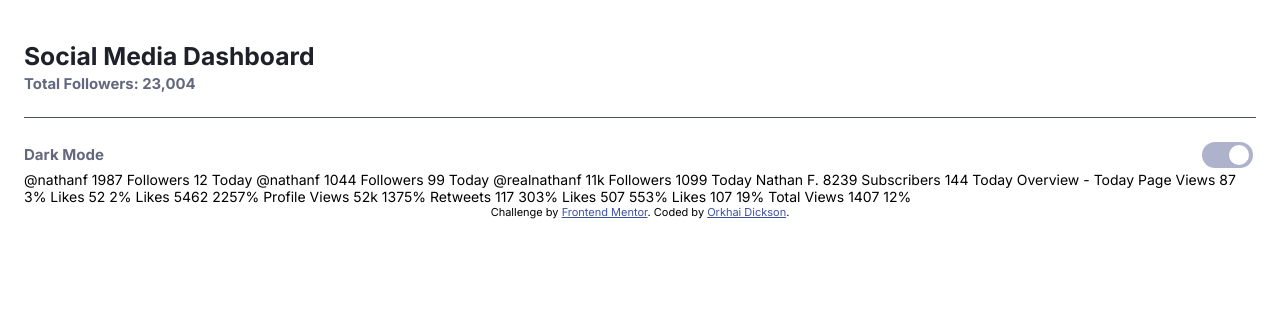
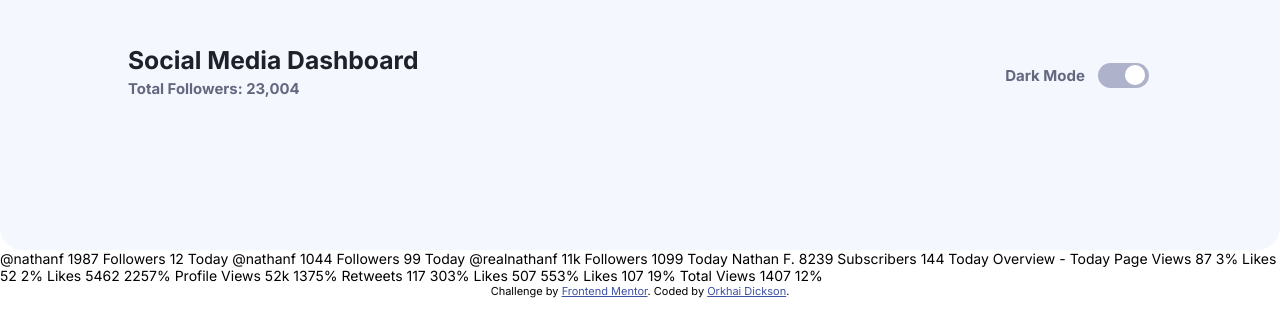
Before and after one commit to orkhai/social-media-dashboard-with-theme-switcher, a plain HTML site: page index.html in a window 1280 px wide. Drawn offline with Linux system fonts and the light colour scheme.

Commit message:
header done

```diff
--- a/script.js
+++ b/script.js
@@ -0,0 +1,8 @@
+const toggle = document.querySelector("input");
+const header = document.querySelector("header");
+const heading = document.querySelector("h1");
+
+toggle.addEventListener("input", () => {
+  header.classList.toggle("dark-mode-header");
+  heading.classList.toggle("dark-mode-text");
+});
--- a/style.css
+++ b/style.css
@@ -1,11 +1,19 @@
 @import url("https://fonts.googleapis.com/css2?family=Inter:wght@400;700&display=swap");
 
 body {
+  min-height: 100vh;
   margin: 0;
-  padding: 1.5rem;
+  padding: 0;
   font-size: 14px;
   font-family: "Inter", sans-serif;
   box-sizing: border-box;
+}
+
+header {
+  padding: 1.5rem 1.5rem 4rem;
+  border-bottom-left-radius: 1.4rem;
+  border-bottom-right-radius: 1.4rem;
+  background: hsl(225, 100%, 98%);
 }
 
 h1 {
@@ -23,7 +31,7 @@ h2 {
 }
 
 .dark-mode {
-  padding-top: 1.3rem;
+  padding-top: 1.2rem;
   display: flex;
   align-items: center;
   justify-content: space-between;
@@ -55,7 +63,7 @@ input:checked {
 
 input::before {
   content: "";
-  height: 1.24rem;
+  height: 1.23rem;
   width: 1.22rem;
   border-radius: 50%;
   background: hsl(0, 0%, 100%);
@@ -69,6 +77,23 @@ input:checked::before {
   background: hsl(228, 28%, 20%);
 }
 
+input:hover {
+  cursor: pointer;
+  background-image: linear-gradient(
+    to right,
+    hsl(210, 78%, 56%),
+    hsl(146, 68%, 55%)
+  );
+}
+
+.dark-mode-text {
+  color: hsl(0, 0%, 100%);
+}
+
+.dark-mode-header {
+  background: hsl(232, 19%, 15%);
+}
+
 .attribution {
   font-size: 11px;
   text-align: center;
@@ -79,11 +104,33 @@ input:checked::before {
 }
 
 @media (max-width: 320px) {
-  body {
-    padding: 1rem;
+  header {
+    padding: 1rem 1rem 4rem;
   }
 
   h1 {
     font-size: 1.2rem;
   }
 }
+
+@media (min-width: 900px) {
+  header {
+    padding: 1.8rem 8rem 8rem;
+    display: flex;
+    align-items: center;
+    justify-content: space-between;
+  }
+
+  h2 {
+    border: none;
+  }
+
+  .dark-mode {
+    padding-top: 0;
+    justify-content: flex-end;
+  }
+
+  input {
+    margin-left: 0.8rem;
+  }
+}
```
